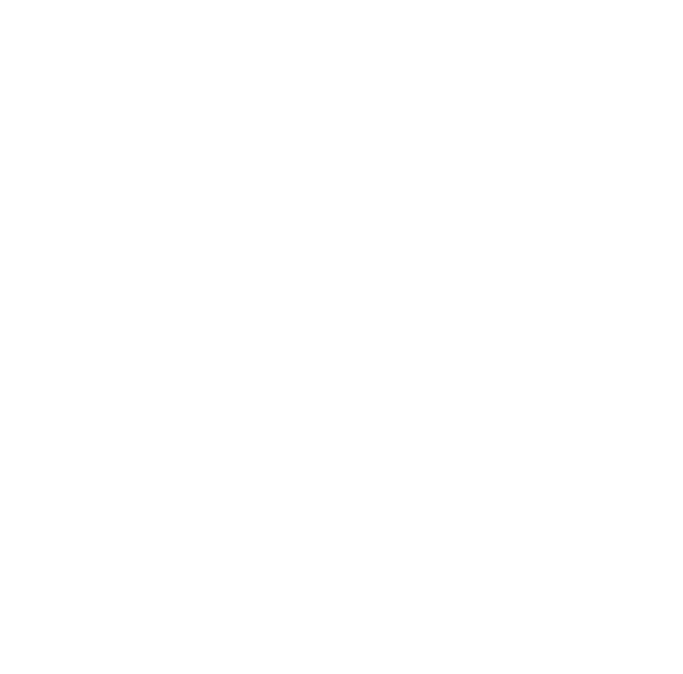
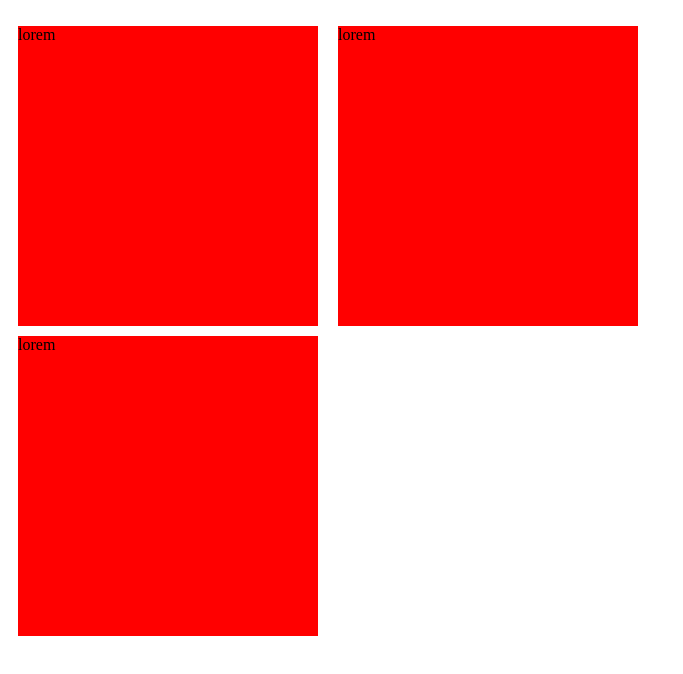
Before and after one commit to timpchisholm/floating, a plain HTML site: page index.html in a window 1280 px wide. Shown: the whole page, without its empty margins (0-683 px from the left). Drawn offline with nearby package versions, Linux system fonts and the light colour scheme.

Commit message:
created a series of floating boxes

```diff
--- a/css/style.css
+++ b/css/style.css
@@ -0,0 +1,14 @@
+.box {
+	background-color: red;
+	height: 300px;
+	width: 300px;
+	margin: 10px;
+}
+
+.flow {
+	float: left;
+}
+
+.cleanup {
+	clear: left;
+}
--- a/index.html
+++ b/index.html
@@ -10,12 +10,18 @@
 	</head>
 	<body>
 
-        <!-- THIS IS WHERE YOUR CONTENT GOES -->
+    <p>
+            <div class="nanny">
+                <div class="box flow">lorem</div>
 
 
 
+                <div class="box flow">lorem</div>
+            </div>
 
+            <div class="box cleanup">lorem</div>
 
+    </p>
 
 		<script type="text/javascript" src="https://code.jquery.com/jquery-1.11.3.min.js"></script>
 		<script type="text/javascript" src="js/main.js"></script>
```
